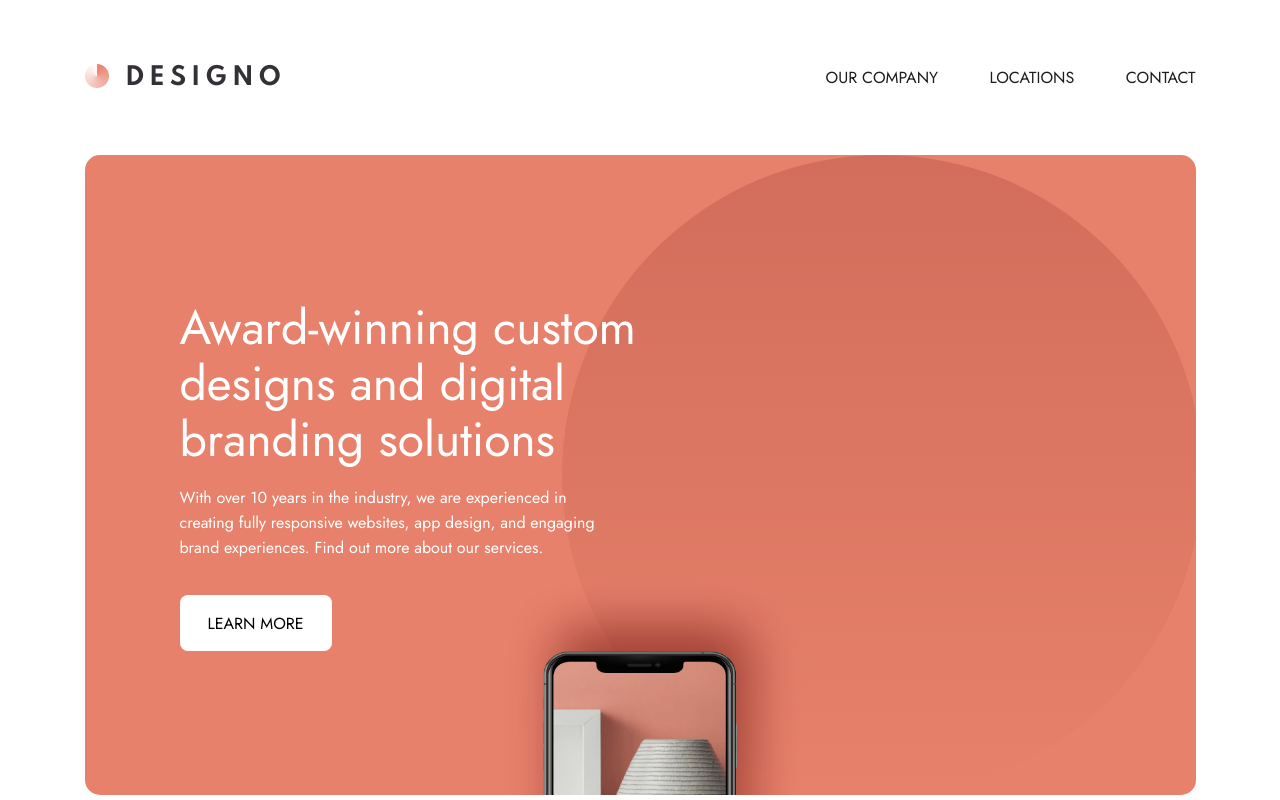
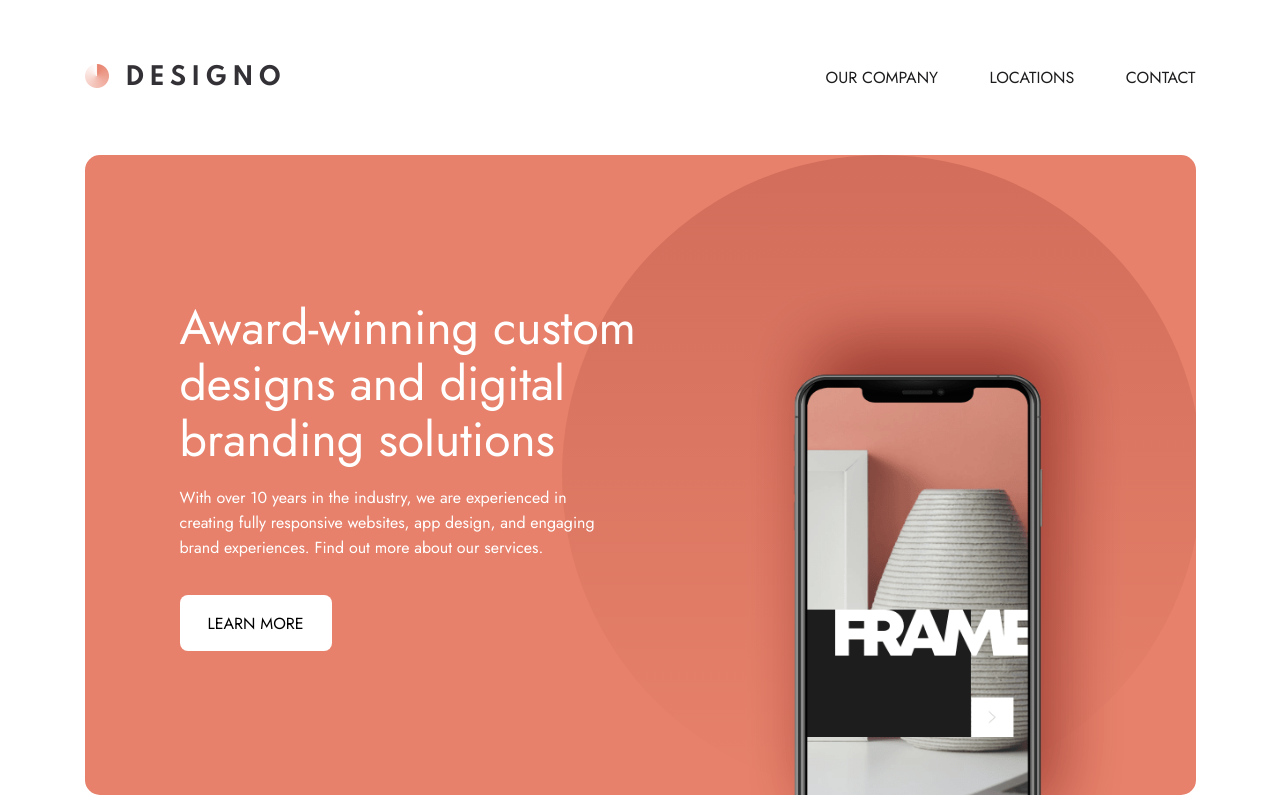
Before and after one commit to NatGlass/Designo, a React (Vite) app: page / in a window 1280 px wide. Built offline with nearby package versions, Linux system fonts and the light colour scheme.

Commit message:
phone image on hero

```diff
--- a/src/pages/Home.tsx
+++ b/src/pages/Home.tsx
@@ -21,10 +21,11 @@ const Hero = () => {
             </button>
             <div className="absolute w-[640px] h-[640px] oval rounded-full left-0 md:top-[101px] md:left-1/4 lg:top-0 lg:left-[43%]" />
 
-            <img src={HeroImage} className="absolute top-[390px] left-2/4 -translate-x-2/4 w-[430px] h-[573px]  " />
+            <img src={HeroImage} className="absolute top-[400px] left-2/4 -translate-x-2/4 w-[550px] h-[700px] md:top-[350px] md:w-[550px] md:h-[750px] lg:top-[80px] lg:left-3/4 " />
         </div>
     );
 };
+
 
 
 const Home:React.FC = () => {
```
